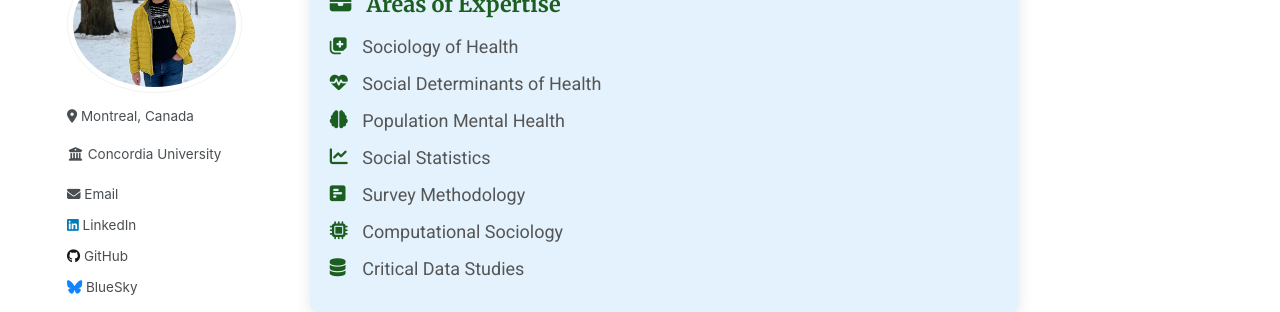
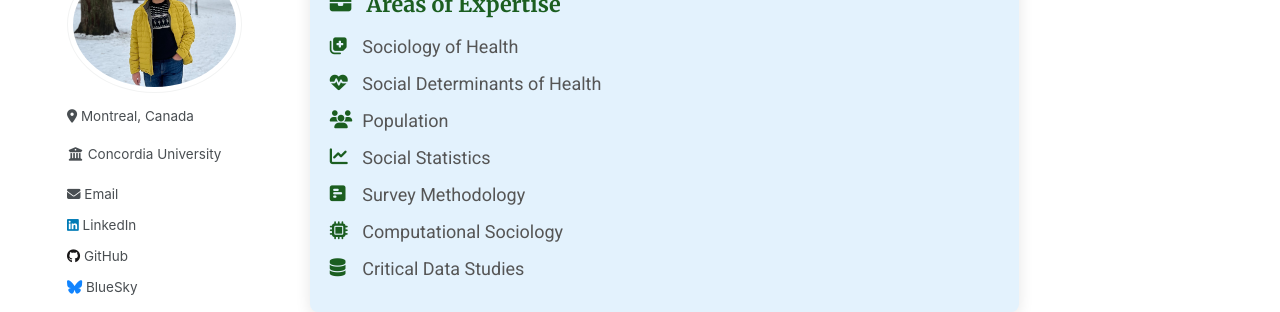
Before and after one commit to Mohsnmonji/mohsnmonji.github.io, a Jekyll site: the page built from about-me.md, in a window 1280 px wide and 900 px high, scrolled down 941 px. Shown: the part 150-462 px from the top of the window. Built offline with Jekyll 4.4.1, drawn with Linux system fonts in a browser that asks for light colours.

Commit message:
Update about-me.md

```diff
--- a/about-me.md
+++ b/about-me.md
@@ -99,7 +99,7 @@ author_profile: true
   <ul>
     <li><i class="fas fa-notes-medical icon"></i> Sociology of Health</li>
     <li><i class="fas fa-heartbeat icon"></i> Social Determinants of Health</li>
-    <li><i class="fas fa-brain icon"></i> Population Mental Health</li>
+    <li><i class="fas fa-users icon"></i> Population</li>
     <li><i class="fas fa-chart-line icon"></i> Social Statistics</li>
     <li><i class="fas fa-poll-h icon"></i> Survey Methodology</li>
     <li><i class="fas fa-microchip icon"></i> Computational Sociology</li>
```
